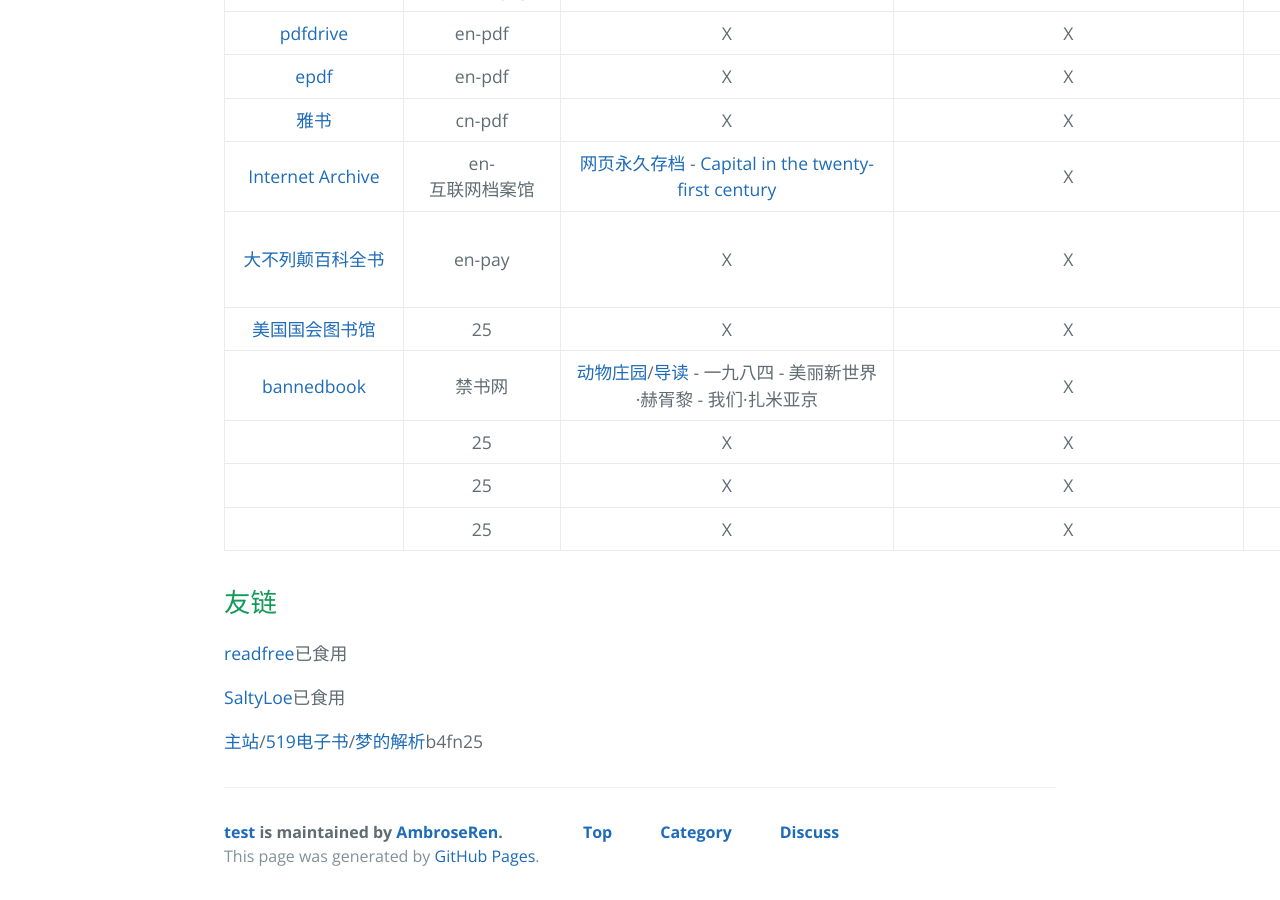
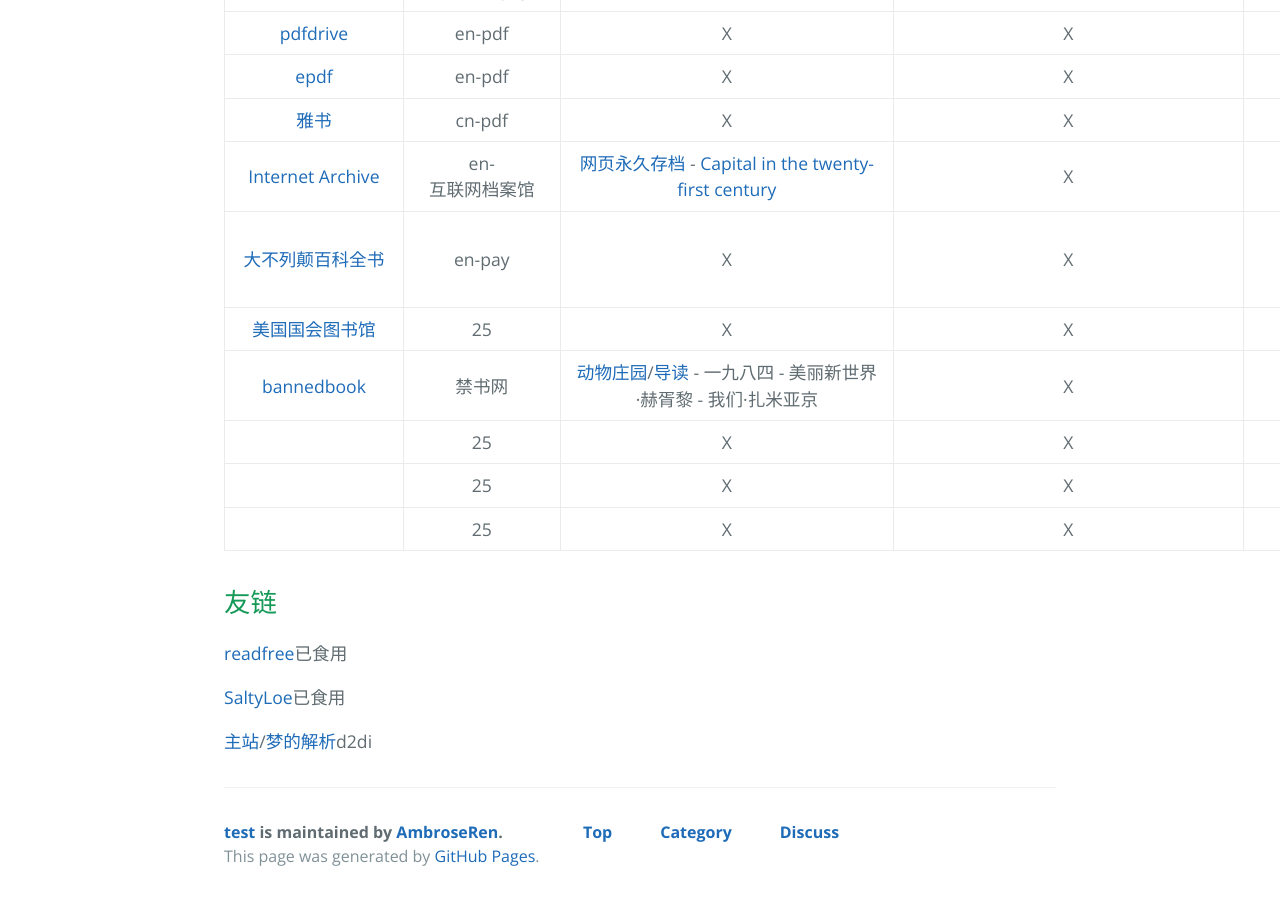
Before and after one commit to AmbroseRen/test, a Jekyll site: the page built from Library/BookSearch.md, in a window 1280 px wide and 900 px high, scrolled down 3532 px. Built offline with Jekyll 4.4.1, drawn with Linux system fonts in a browser that asks for light colours; our own code applies the rules of GitHub Pages for plain Markdown files; the repository's description, which GitHub fills in, is left out.

Commit message:
Update BookSearch.md

```diff
--- a/Library/BookSearch.md
+++ b/Library/BookSearch.md
@@ -93,7 +93,7 @@
 
 [SaltyLoe](https://tstrs.me/1475.html)已食用
 
-[主站](https://www.519.best/)/[519电子书](http://download.519.best/)/[梦的解析](http://download.519.best/C:/519%E7%94%B5%E5%AD%90%E4%B9%A6/%E4%BA%BA%E6%96%87%E7%A4%BE%E7%A7%91/%E6%A2%A6%E7%9A%84%E8%A7%A3%E6%9E%90)b4fn25
+[主站](https://www.519.best/)/[梦的解析](https://pan.baidu.com/s/1xDo8gsOf00vdvEhdhe42iw)d2di
 
 []()
 
```
